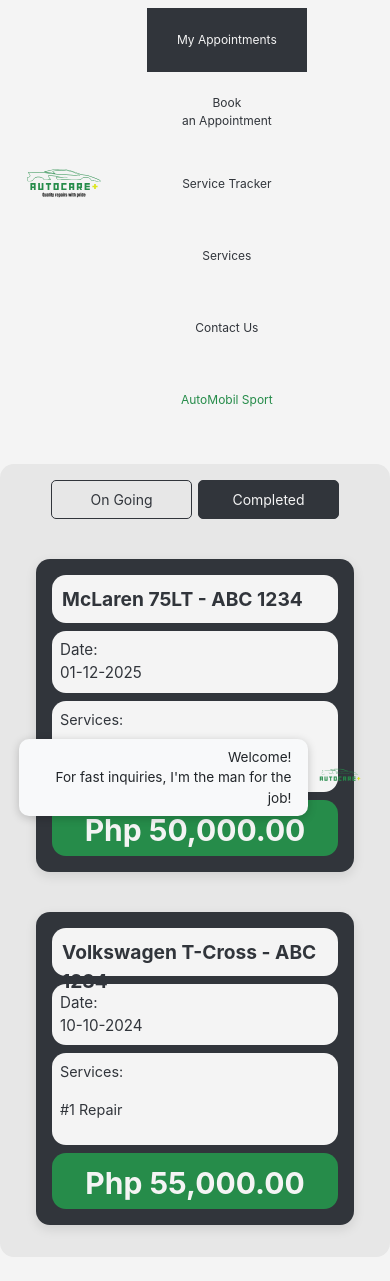
After one commit to KhenB21/RealCom, a Django app: page /my-appointment-completed/ in a window 390 px wide. The commit adds this page. Run offline with Django 5.2, Linux system fonts and the light colour scheme.

Commit message:
my appointments complete html
completed the my appointments complete screen, along with responsiveness.

```diff
--- a/backend/urls.py
+++ b/backend/urls.py
@@ -25,4 +25,5 @@ urlpatterns = [
     path('/register' , include('core.urls')),
     path('/login' , include ('core.urls')),
     path('/my-appointment-ongoing' , include ('core.urls')),
+    path('/my-appointment-completed' , include ('core.urls')),
 ]+ static(settings.MEDIA_URL, document_root=settings.MEDIA_ROOT)
--- a/core/urls.py
+++ b/core/urls.py
@@ -7,4 +7,5 @@ urlpatterns = [
     path('services/', views.services, name='Services'),
     path('register/', views.register, name='register'),
     path('my-appointment-ongoing/', views.ongoing, name='ongoing'),
+    path('my-appointment-completed/', views.completed, name='completed'),
 ]+ static(settings.MEDIA_URL, document_root=settings.MEDIA_ROOT)
--- a/core/views.py
+++ b/core/views.py
@@ -10,3 +10,5 @@ def login (request):
     return render(request, 'login.html')
 def ongoing (request):
     return render(request, 'myappointment1.html')
+def completed (request):
+    return render(request, 'myappointment2.html')
--- /dev/null
+++ b/frontend/static/css/myappointment2.css
@@ -0,0 +1,242 @@
+/* Global */
+body {
+  background-color: #f4f4f4;
+  font-family: "Inter", sans-serif;
+  overflow-x: hidden;
+}
+
+/* Navbar Styles */
+/* .navBar {
+  display: flex;
+  align-items: center;
+  background-color: #f4f4f4;
+  padding: 0.5rem 1rem;
+  margin-top: -0.5rem;
+  margin-bottom: 0rem;
+}
+.navLinks {
+  display: flex;
+  gap: 0.5rem;
+  justify-content: center;
+  width: 100%;
+  margin-top: -4rem;
+}
+.navLinks .navBtn {
+  background: none;
+  border: none;
+  color: #31353b;
+  font-weight: 400;
+  height: 4rem;
+}
+.navBtn {
+  font-size: 14px;
+  padding: 0.5rem;
+  min-width: 6rem;
+  width: 10rem;
+}
+.navBtn.active {
+  background-color: #31353b;
+  color: #f4f4f4;
+  padding: 0.5rem 1rem;
+  height: 4rem;
+}
+.navBtn.highlight {
+  color: #268c4a;
+}
+.navBtn:hover {
+  background-color: #31353b;
+  color: #f4f4f4;
+}
+.navLogo {
+  max-width: 12rem;
+  margin-left: -2rem;
+  margin-right: 8rem;
+  margin-top: -4rem;
+} */
+
+.navBar {
+  display: flex;
+  align-items: center;
+  background-color: #f4f4f4;
+  padding: 0.5rem 1rem;
+  margin-top: -0.5rem;
+  margin-bottom: 0rem;
+}
+
+.navLinks {
+  display: flex;
+  gap: 0.5rem;
+  justify-content: center;
+  width: 100%;
+  margin-top: -4rem;
+}
+
+.navLinks .navBtn {
+  background: none;
+  border: none;
+  color: #31353b;
+  font-weight: 400;
+  height: 4rem;
+}
+
+.navBtn {
+  font-size: 14px;
+  padding: 0.5rem;
+  min-width: 6rem;
+  width: 10rem;
+  height: 4rem;
+}
+
+.navBtn.active {
+  background-color: #31353b;
+  color: #f4f4f4;
+  padding: 0.5rem 1rem;
+  height: 4rem;
+}
+
+.navBtn.highlight {
+  color: #268c4a;
+}
+
+.navBtn:hover {
+  background-color: #31353b;
+  color: #f4f4f4;
+}
+
+.navLogo {
+  max-width: 12rem;
+  margin-left: -2rem;
+  margin-right: 8rem;
+  margin-top: -4rem;
+}
+
+/* Main Content */
+.cont-box {
+  background-color: #e7e7e7;
+  border-radius: 14px;
+  padding: 1rem 3rem;
+}
+
+/* Tab Controls */
+.tab-cont {
+  text-align: center;
+}
+.tab-btn {
+  background: none;
+  border: 1px solid #31353b;
+  padding: 0.5rem 1.5rem;
+  margin: 0 0.2rem;
+  font-size: 14px;
+  border-radius: 5px;
+  color: #31353b;
+  width: 30rem;
+  cursor: pointer;
+  text-decoration: none;
+  text-align: center;
+}
+.tab-btn.active,
+.tab-btn:hover {
+  background-color: #31353b;
+  color: #f4f4f4;
+}
+
+/* Appointment Cards */
+.black-box-cont {
+  margin-top: 1rem;
+}
+.card-black-box {
+  background-color: #31353b;
+  border-radius: 14px;
+  padding: 1rem;
+  color: #f4f4f4;
+  box-shadow: 0 4px 12px rgba(0, 0, 0, 0.1);
+  margin-right: 1rem;
+  width: 23rem;
+}
+.card-black-box .title {
+  font-size: 1.2rem;
+  font-weight: bold;
+  margin-bottom: 0.5rem;
+}
+.card-black-box .date {
+  font-size: 0.95rem;
+  margin-bottom: 0.5rem;
+  background-color: #f4f4f4;
+  color: #31353b;
+  border-radius: 14px;
+  padding: 0.5rem;
+}
+.card-black-box .services {
+  font-size: 0.9rem;
+  margin-bottom: 0.5rem;
+  background-color: #f4f4f4;
+  color: #31353b;
+  border-radius: 14px;
+  padding: 0.5rem;
+}
+.card-black-box .price {
+  background-color: #268c4a;
+  border-radius: 14px;
+  text-align: center;
+  padding: 0.5rem;
+  font-size: 30px;
+  font-weight: bold;
+  color: #f4f4f4;
+}
+
+.title {
+  background-color: #f4f4f4;
+  color: #31353b;
+  border-radius: 14px;
+  height: 3rem;
+  padding: 10px;
+}
+
+.price {
+  height: 3.5rem;
+}
+
+/* Chatbot */
+.chat-bot {
+  position: fixed;
+  bottom: 20px;
+  right: 20px;
+  text-align: right;
+  width: 24rem;
+  max-width: 90%;
+}
+.chat-bot-text {
+  background-color: #f8f9fa;
+  border-radius: 10px;
+  padding: 0.5rem 1rem;
+  box-shadow: 0 2px 10px rgba(0, 0, 0, 0.2);
+  font-size: 0.85rem;
+  margin-bottom: 0.5rem;
+}
+.chat-bot img {
+  width: 5rem;
+  margin-left: -2rem;
+  margin-top: -10px;
+}
+
+/* Responsive adjustments */
+@media (max-width: 576px) {
+  .navBtn {
+    font-size: 12px;
+    padding: 0.4rem;
+  }
+  .navLogo {
+    max-width: 10rem;
+  }
+  .navLinks {
+    flex-wrap: wrap;
+  }
+  .navBar {
+    justify-content: center;
+    flex-wrap: wrap;
+  }
+  .card-black-box {
+    width: 100%;
+    margin-bottom: 1rem;
+  }
+}
--- /dev/null
+++ b/frontend/templates/myappointment2.html
@@ -0,0 +1,139 @@
+<!DOCTYPE html>
+<html lang="en">
+  <head>
+    <meta charset="UTF-8" />
+    <meta name="viewport" content="width=device-width, initial-scale=1.0" />
+    <title>My Appointment - AutoCare+</title>
+    <!-- Bootstrap -->
+    <link
+      href="https://cdn.jsdelivr.net/npm/bootstrap@5.3.5/dist/css/bootstrap.min.css"
+      rel="stylesheet"
+      integrity="sha384-SgOJa3DmI69IUzQ2PVdRZhwQ+dy64/BUtbMJw1MZ8t5HZApcHrRKUc4W0kG879m7"
+      crossorigin="anonymous"
+    />
+    <link
+      rel="stylesheet"
+      type="text/css"
+      href="../static/css/myappointment2.css"
+    />
+    <script
+      src="https://cdn.jsdelivr.net/npm/bootstrap@5.3.5/dist/js/bootstrap.bundle.min.js"
+      integrity="sha384-k6d4wzSIapyDyv1kpU366/PK5hCdSbCRGRCMv+eplOQJWyd1fbcAu9OCUj5zNLiq"
+      crossorigin="anonymous"
+    ></script>
+  </head>
+  <body>
+    <!-- Navbar -->
+    <div class="navBar">
+      <div class="row align-items-center">
+        <div class="col-2">
+          <img
+            src="../static/images/autocarelogo.svg"
+            alt="AutoCare+ logo"
+            class="navLogo img-fluid"
+            height="40"
+          />
+        </div>
+        <div class="col">
+          <div class="row">
+            <div class="navLinks d-flex flex-wrap justify-content-center">
+              <div class="col-auto">
+                <button
+                  class="navBtn"
+                  onclick="window.location.href='myaccount'"
+                >
+                  My Account
+                </button>
+              </div>
+              <div class="col-auto">
+                <button class="navBtn active">
+                  My <span class="d-inline">Appointments</span>
+                </button>
+              </div>
+              <div class="col-auto">
+                <button class="navBtn">
+                  Book <span class="d-inline"><br />an Appointment</span>
+                </button>
+              </div>
+              <div class="col-auto">
+                <button class="navBtn">Service Tracker</button>
+              </div>
+              <div class="col-auto">
+                <button class="navBtn">Services</button>
+              </div>
+              <div class="col-auto">
+                <button class="navBtn">Contact Us</button>
+              </div>
+              <div class="col-auto">
+                <button class="navBtn highlight">AutoMobil Sport</button>
+              </div>
+            </div>
+          </div>
+        </div>
+      </div>
+    </div>
+
+    <!-- Main Content -->
+    <div class="cont-box container my-4">
+      <!-- Tab Controls -->
+      <div class="tab-cont d-flex justify-content-center mb-3">
+        <a
+          href="/my-appointment-ongoing"
+          class="tab-btn"
+          style="text-decoration: none; text-align: center"
+          >On Going</a
+        >
+        <button class="tab-btn active">Completed</button>
+      </div>
+
+      <!-- Appointment Cards -->
+      <div class="black-box-cont row g-4">
+        <!-- Appointment Card 1: McLaren -->
+        <div class="card-black-box p-3 col-lg-4 col-md-6 col-sm-12">
+          <div class="title">McLaren 75LT - ABC 1234</div>
+          <div class="date">
+            Date: <br />
+            01-12-2025
+          </div>
+          <div class="services">
+            <p>Services:</p>
+            <p>#1 Repair</p>
+          </div>
+          <div class="price">
+            <p>Php 50,000.00</p>
+          </div>
+        </div>
+        <!-- Appointment Card 2: Volkswagen -->
+        <div class="card-black-box p-3 col-lg-4 col-md-6 col-sm-12">
+          <div class="title">Volkswagen T-Cross - ABC 1234</div>
+          <div class="date">
+            Date: <br />
+            10-10-2024
+          </div>
+          <div class="services">
+            <p>Services:</p>
+            <p>#1 Repair</p>
+          </div>
+          <div class="price">
+            <p>Php 55,000.00</p>
+          </div>
+        </div>
+      </div>
+    </div>
+
+    <!-- Chatbot -->
+    <div class="chat-bot">
+      <div class="row align-items-center">
+        <div class="col-10">
+          <p class="chat-bot-text">
+            Welcome!<br />
+            For fast inquiries, I'm the man for the job!
+          </p>
+        </div>
+        <div class="col-1">
+          <img src="../static/images/chat-bot.svg" alt="chatbot" />
+        </div>
+      </div>
+    </div>
+  </body>
+</html>
```
Also changed, not shown: frontend/templates/myappointment1.html (+12 -3 lines).
